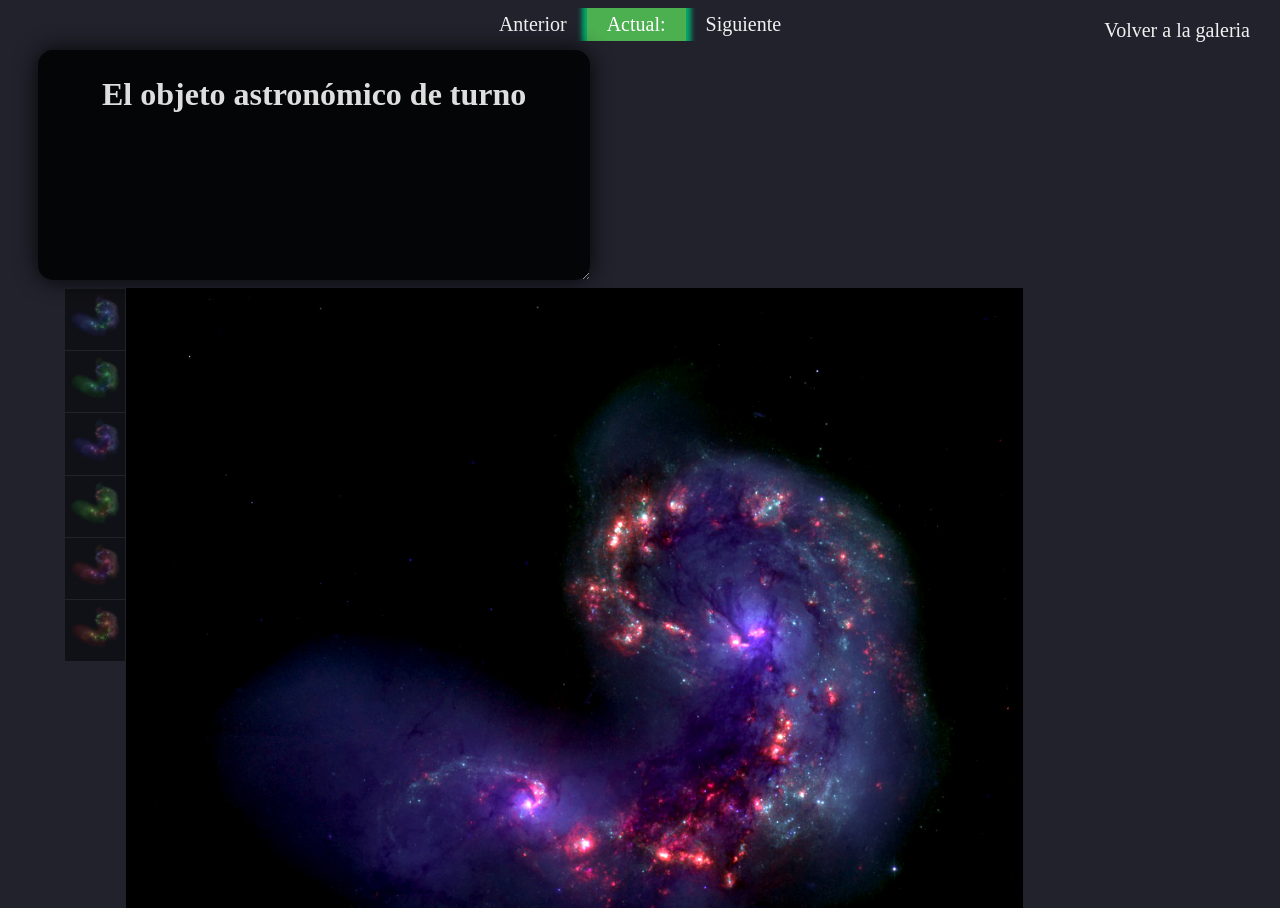
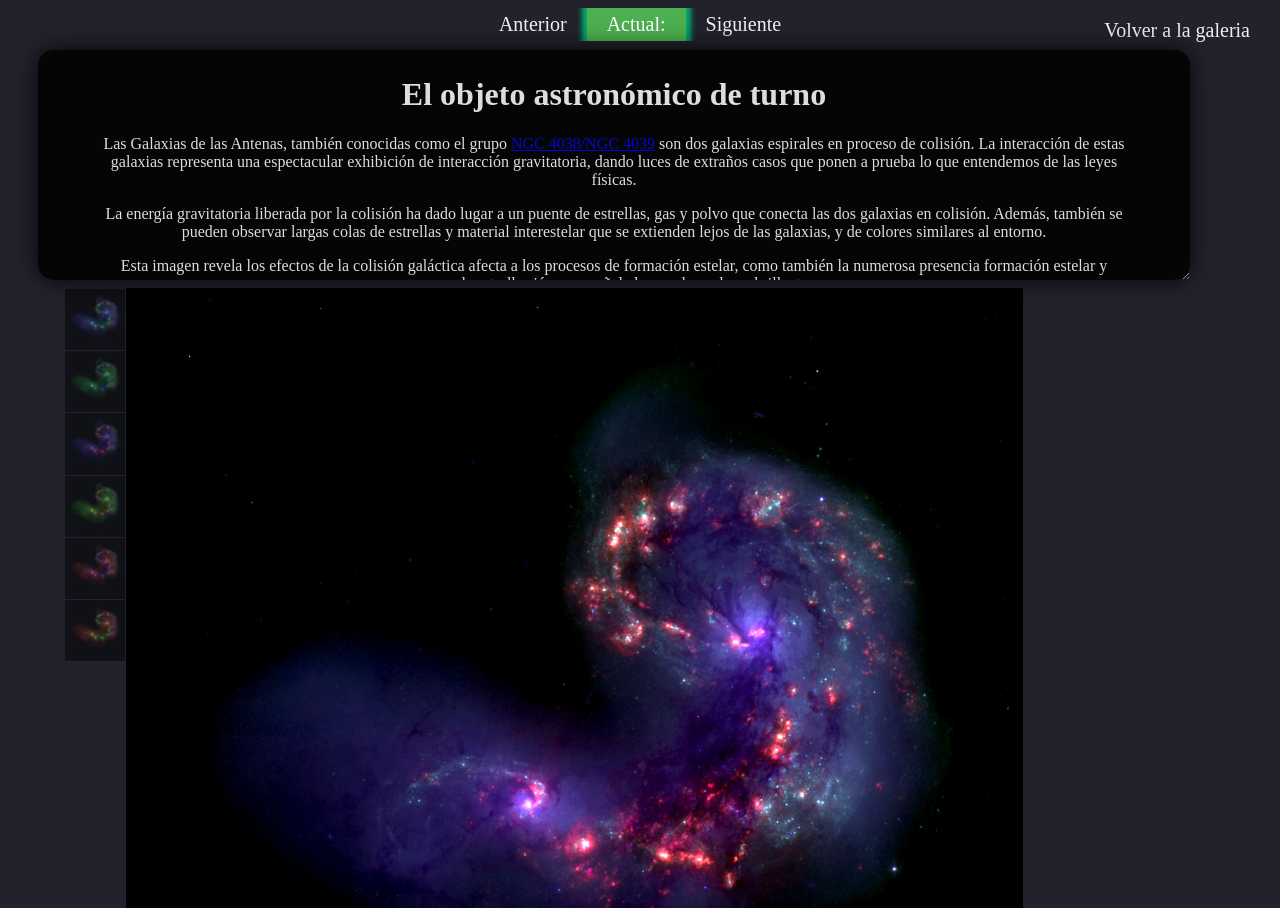
Before and after one commit to nicomedinap/nicomedinap.github.io, a Jekyll site: the page Galeria/HST/MostrarImagenesAntennaeGalaxies.html, which Jekyll copies as it is, in a window 1280 px wide. Built offline with Jekyll 4.4.1, drawn with Linux system fonts in a browser that asks for light colours.

Commit message:
Update MostrarImagenesAntennaeGalaxies.html

```diff
--- a/Galeria/HST/MostrarImagenesAntennaeGalaxies.html
+++ b/Galeria/HST/MostrarImagenesAntennaeGalaxies.html
@@ -176,7 +176,14 @@
 		<div class="CajaInfo" >
 			<h1 class="page_title"> El objeto astronómico de turno </h1>
 
-			<p> </p>
+			<p> Las Galaxias de las Antenas, también conocidas como el grupo <a href="https://es.wikipedia.org/wiki/Grupo_NGC_4038" target="_blank" > NGC 4038/NGC 4039</a> son dos galaxias espirales en proceso de colisión. La interacción de estas galaxias representa una espectacular exhibición de interacción gravitatoria, dando luces de extraños casos que ponen a prueba lo que entendemos de las leyes físicas. </p>
+
+			<p> La energía gravitatoria liberada por la colisión ha dado lugar a un puente de estrellas, gas y polvo que conecta las dos galaxias en colisión. Además, también se pueden observar largas colas de estrellas y material interestelar que se extienden lejos de las galaxias, y de colores similares al entorno.</p>
+
+			<p>
+			Esta imagen revela los efectos de la colisión galáctica afecta a los procesos de formación estelar, como también la numerosa presencia formación estelar y grupos de estrellas jóvenes, señalados por los colores brillantes.
+			</p>
+
 		</div>
 
 		<div class="imagen">
```
